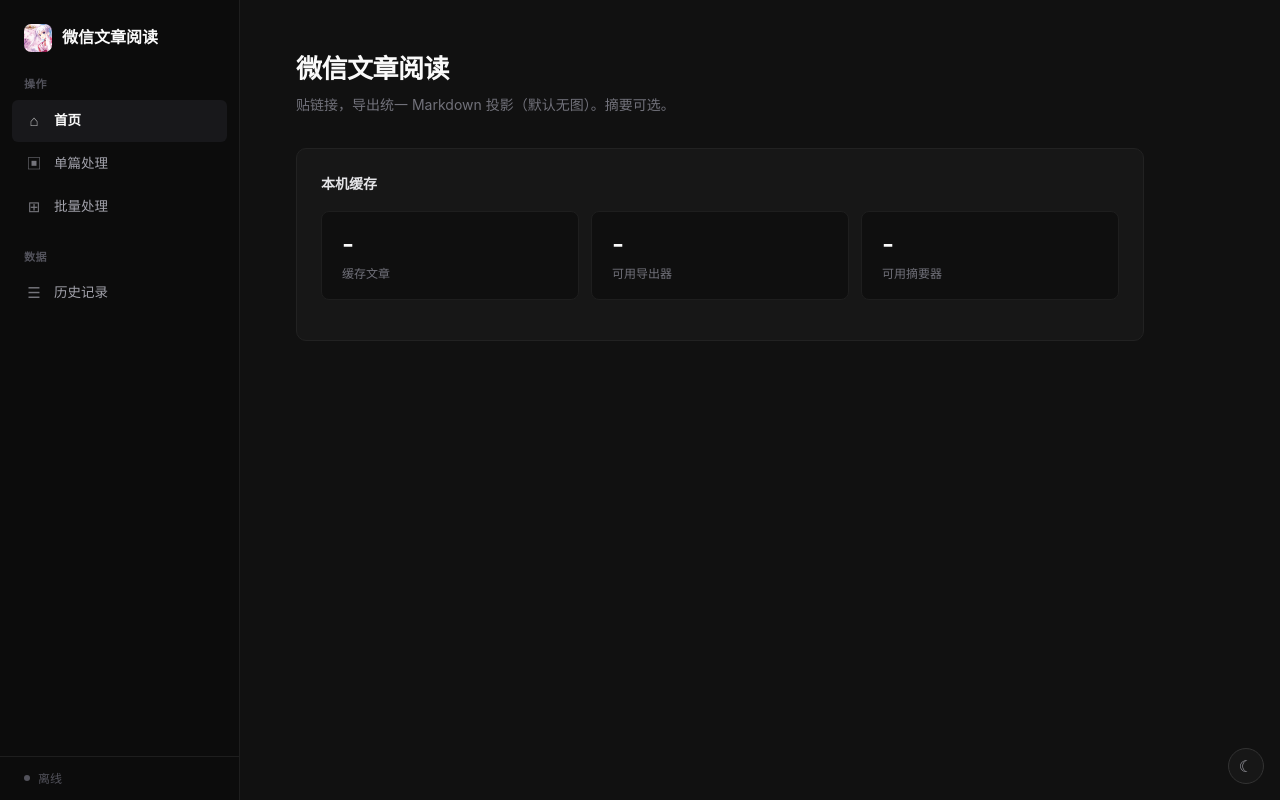
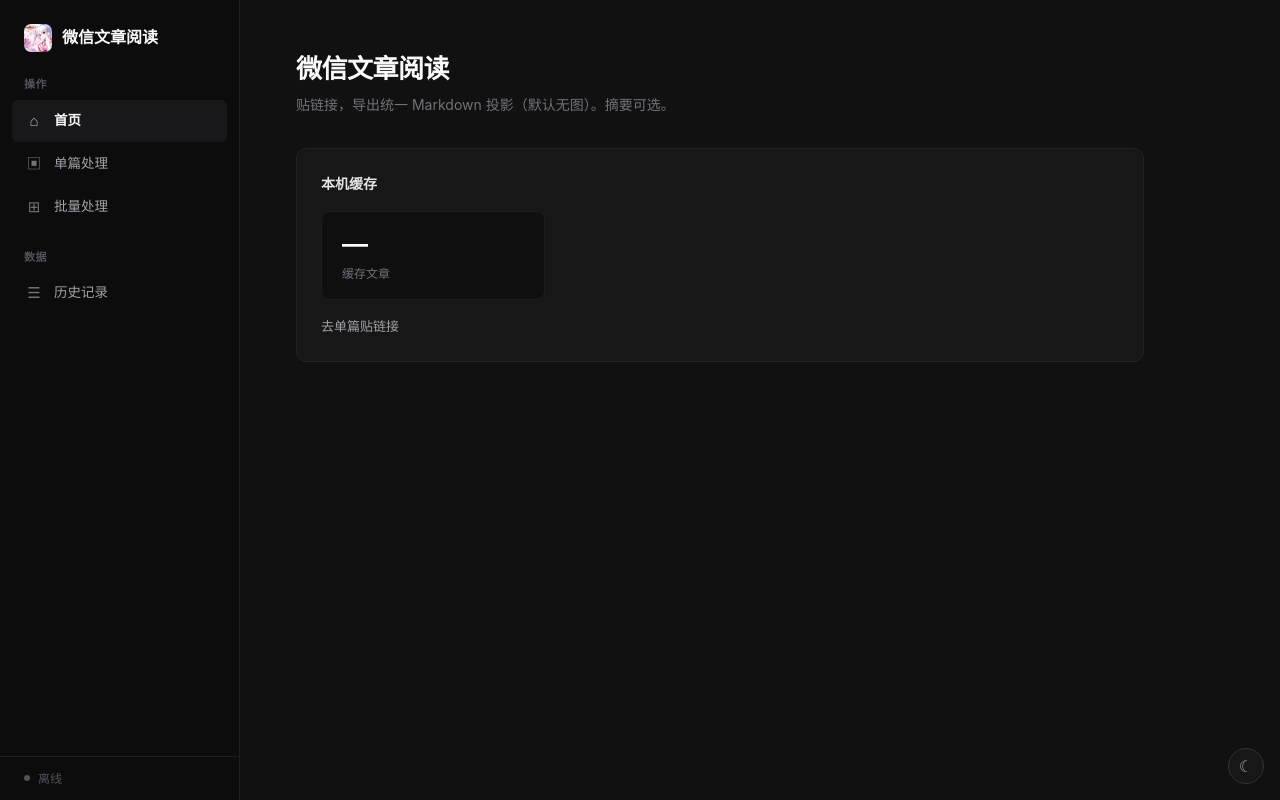
Before and after one commit to lhs1695/wechat-article-reader, a FastAPI app: page / in a window 1280 px wide. Run offline with FastAPI, Linux system fonts and the light colour scheme; data that the repository does not hold is empty; parts of the project's set-up code (start-up, migrations or seed data) failed here and were passed over.

Commit message:
Keep the Web home on cache-and-export, and stop pretending coverage is a CI gate.
Align pre-commit ruff/mypy with the lockfile so local hooks match quality, drop fail_under, and split fetch vs summarize loading copy.

```diff
--- a/pyproject.toml
+++ b/pyproject.toml
@@ -5,7 +5,7 @@ build-backend = "setuptools.build_meta"
 [project]
 name = "wechat-article-reader"
 version = "3.1.0"
-description = "微信公众号文章阅读、缓存与摘要服务"
+description = "微信公众号文章：抓取 → SQLite 缓存 → Markdown 阅读；摘要可选"
 readme = "README.md"
 license = "MIT"
 requires-python = ">=3.12,<3.13"
@@ -180,4 +180,3 @@ exclude_lines = [
 ]
 show_missing = true
 skip_covered = true
-fail_under = 60
--- a/src/wechat_article_reader/presentation/web/static/style.css
+++ b/src/wechat_article_reader/presentation/web/static/style.css
@@ -199,7 +199,10 @@ td a:hover{color:#fafafa}
 .empty td{text-align:center;padding:40px;color:#52525b;font-style:italic}
 
 /* ── Stats Grid ── */
-.stats{display:grid;grid-template-columns:repeat(3,1fr);gap:12px}
+.stats{display:grid;grid-template-columns:minmax(12rem,16rem);gap:12px}
+.home-next{margin-top:16px;font-size:13px}
+.home-next a{color:#a1a1aa;text-decoration:none}
+.home-next a:hover{color:#fafafa}
 .stat{
   padding:16px 20px;
   background:#0f0f0f;
@@ -254,6 +257,8 @@ body.light .result.err{border-color:#a1a1aa}
 body.light .result .body{color:#52525b}
 body.light .stat{background:#fafafa;border-color:#e4e4e7}
 body.light .stat-value{color:#09090b}
+body.light .home-next a{color:#52525b}
+body.light .home-next a:hover{color:#09090b}
 body.light .batch-row{background:#fafafa;border-color:#e4e4e7}
 body.light th{color:#a1a1aa;border-color:#e4e4e7}
 body.light td{border-color:#f4f4f5;color:#52525b}
--- a/src/wechat_article_reader/presentation/web/templates/history.html
+++ b/src/wechat_article_reader/presentation/web/templates/history.html
@@ -15,7 +15,7 @@
 <div class="card">
   <div class="card-title">最近文章</div>
   <table>
-    <thead><tr><th>标题</th><th>字数</th><th>操作</th><th>日期</th></tr></thead>
+    <thead><tr><th>标题</th><th>字数</th><th>状态</th><th>日期</th></tr></thead>
     <tbody id="tb"><tr class="empty"><td colspan="4">加载中…</td></tr></tbody>
   </table>
 </div>
--- a/src/wechat_article_reader/presentation/web/templates/home.html
+++ b/src/wechat_article_reader/presentation/web/templates/home.html
@@ -10,19 +10,15 @@
   <div class="card-title">本机缓存</div>
   <div class="stats">
     <div class="stat"><div class="stat-value" id="n-c">-</div><div class="stat-label">缓存文章</div></div>
-    <div class="stat"><div class="stat-value" id="n-e">-</div><div class="stat-label">可用导出器</div></div>
-    <div class="stat"><div class="stat-value" id="n-s">-</div><div class="stat-label">可用摘要器</div></div>
   </div>
-  <div id="detail" style="margin-top:16px;color:#71717a;font-size:13px"></div>
+  <p class="home-next"><a href="/article">去单篇贴链接</a></p>
 </div>
 
 <script nonce="{{ request.state.csp_nonce }}">
 fetch('/api/status').then(r=>r.json()).then(d=>{
-  document.getElementById('n-s').textContent=d.summarizers.length;
-  document.getElementById('n-e').textContent=d.exporters.length;
   document.getElementById('n-c').textContent=d.total_cached;
-  document.getElementById('detail').textContent=
-    `导出器: ${d.exporters.join(', ')}  |  摘要器: ${d.summarizers.join(', ') || '无（仍可导出）'}`;
+}).catch(()=>{
+  document.getElementById('n-c').textContent='—';
 });
 </script>
 {% endblock %}
```
Also changed, not shown: src/wechat_article_reader/presentation/web/templates/article.html (+10 -6 lines), tests/test_web_markdown.py (+17 -0 lines), .pre-commit-config.yaml.
